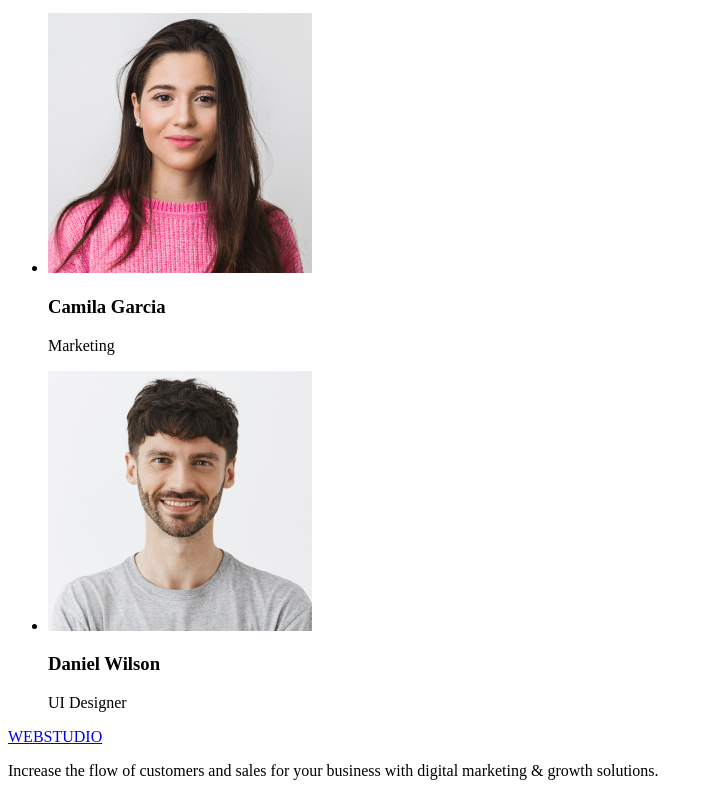
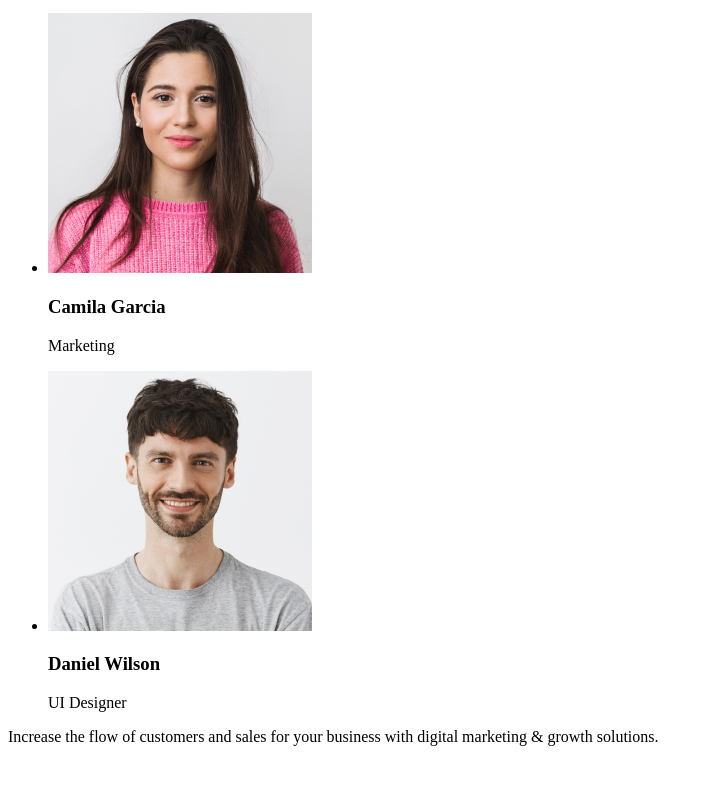
Before and after one commit to onderxyilmaz/goit-markup-hw-01, a plain HTML site: page index.html in a window 1280 px wide. Shown: the part 1314-2110 px from the top of the page, without its empty margins (0-713 px from the left). After the commit the page ends 2076 px from the top, so only its background shows below. Drawn offline with Linux system fonts and the light colour scheme.

Commit message:
feat: add homework 1 files

```diff
--- a/index.html
+++ b/index.html
@@ -84,9 +84,7 @@
     </main>
 
     <footer>
-        <a href="./index.html">
-            <p>WEBSTUDIO</p>
-        </a>
+        <a href="./index.html"></a>
         <p> Increase the flow of customers and sales for your business with digital marketing & growth solutions. </p>
     </footer>
 </body>
```
